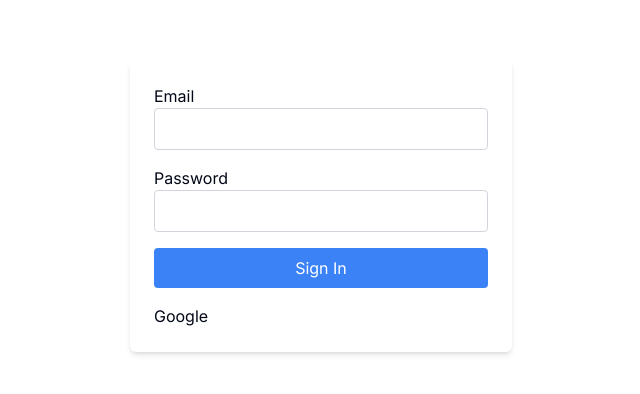
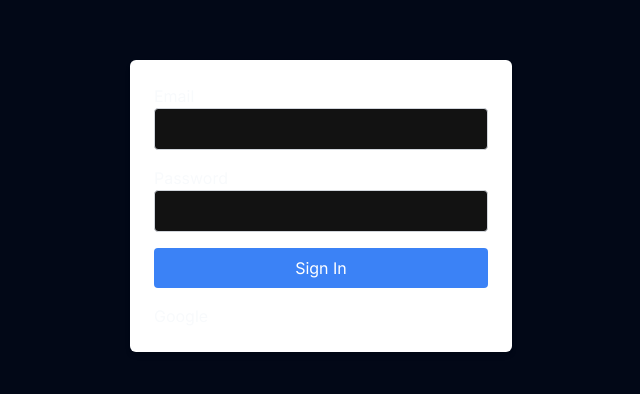
Before and after one commit to Tenkris/Nextjs_chatproject, a Next.js app: page /sign-in in a window 1280 px wide. Shown: the part 194-588 px from the top of the page, without its empty margins (319-959 px from the left). Built offline with nearby package versions, Linux system fonts and the light colour scheme; no server answers.

Commit message:
fix : signup

```diff
--- a/app/layout.tsx
+++ b/app/layout.tsx
@@ -23,7 +23,7 @@ export default async function RootLayout({
       <body className={inter.className}>
         <ThemeProvider
           attribute="class"
-          defaultTheme="light"
+          defaultTheme="dark"
           enableSystem
           disableTransitionOnChange
         >
--- a/app/sign-up/page.tsx
+++ b/app/sign-up/page.tsx
@@ -23,8 +23,7 @@ import {
   SelectValue,
 } from '@/components/ui/select';
 import Link from 'next/link';
-import { GET } from '../api/auth/kuay/route';
-import { POST } from '../api/auth/signup/route';
+import { useRouter } from 'next/navigation';
 
 interface ReqData {
   email: string;
@@ -54,6 +53,8 @@ const formSchema = z.object({
 });
 
 export default function SignUpPage() {
+  const router = useRouter();
+
   const months = [
     { name: 'January', value: '01', days: 31 },
     { name: 'February', value: '02', days: 28 },
@@ -126,6 +127,7 @@ export default function SignUpPage() {
     } catch (error) {
       console.log(error);
     }
+    router.push('/sign-in');
 
     // Proceed with signup data...
   }
```
